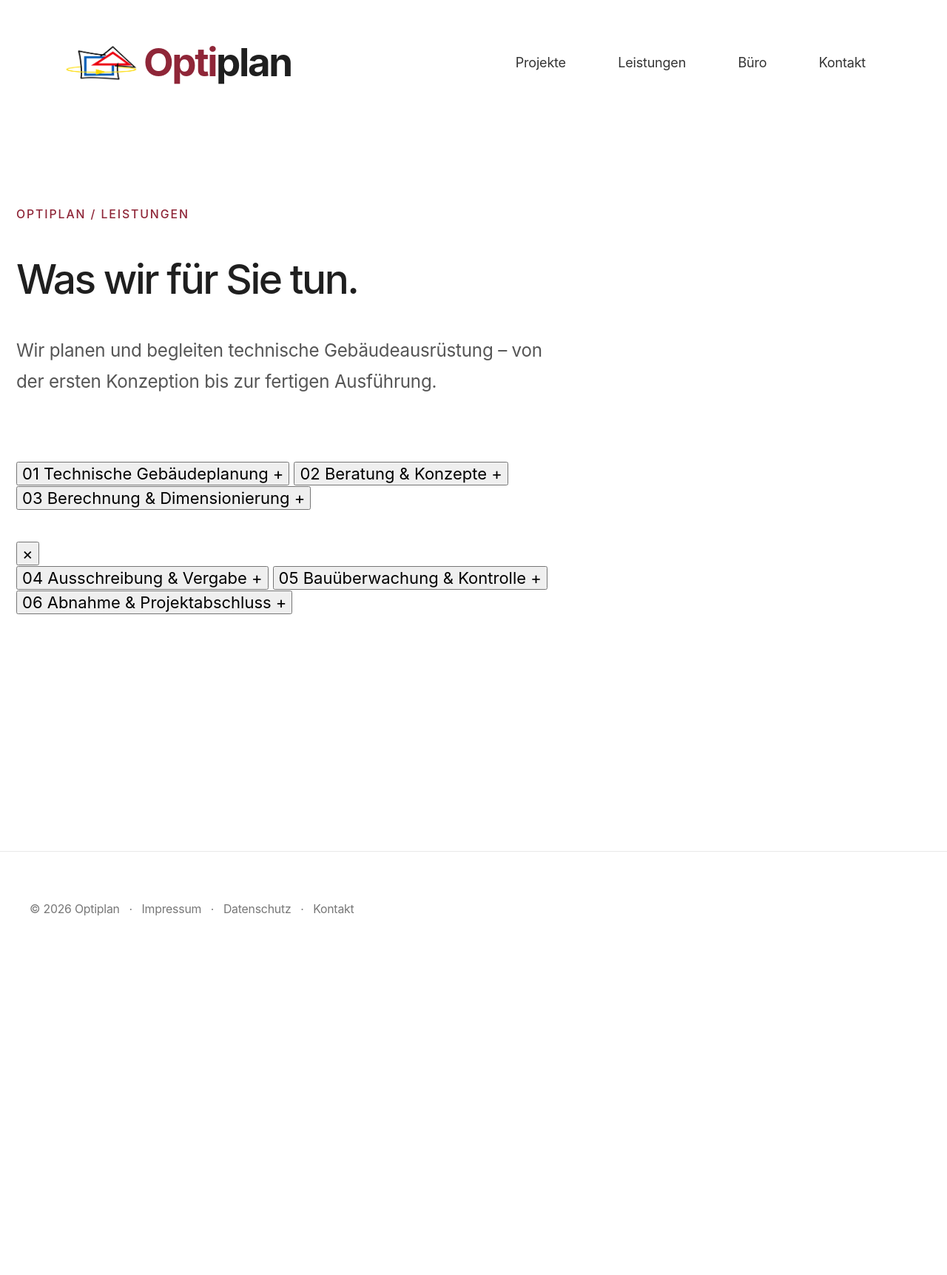
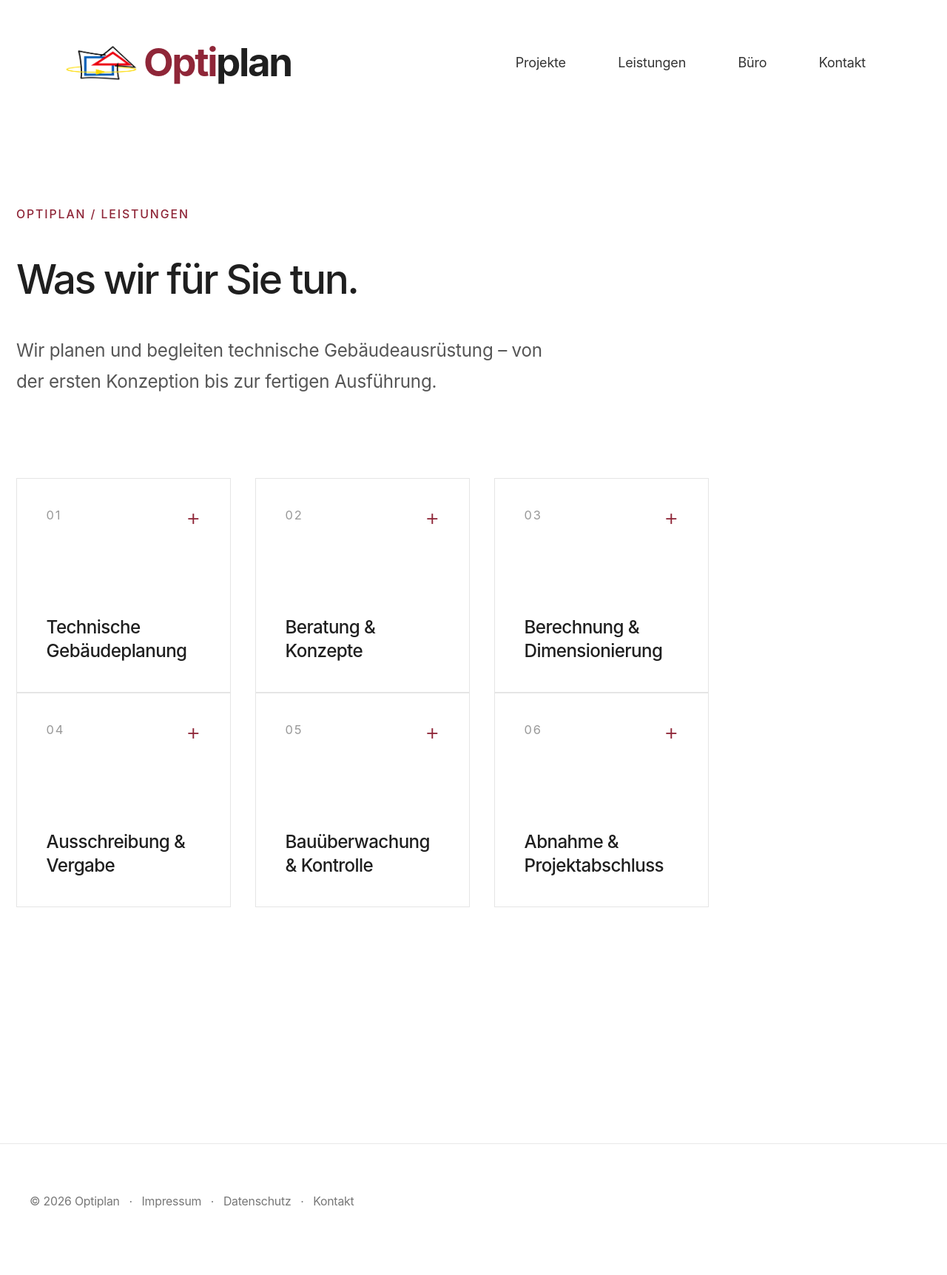
Before and after one commit to gryphiusodenhobler/www.optiplan.at, a Jekyll site: the page built from leistungen.md, in a window 1280 px wide. Shown: the whole page at 74% size. Built offline with Jekyll 4.4.1, drawn with Linux system fonts in a browser that asks for light colours; cached includes are drawn as plain includes; before the commit the page ends 1329 px from its top, so only the background shows below that.

Commit message:
Update optiplan.scss

```diff
--- a/_sass/optiplan.scss
+++ b/_sass/optiplan.scss
@@ -1065,3 +1065,153 @@ body {
   margin-left: auto;
   margin-right: auto;
 }
+/* OPTIPLAN – LEISTUNGSKACHELN */
+
+.optiplan-service-tiles {
+  margin-top: 1rem;
+}
+
+.optiplan-tile-row {
+  display: grid;
+  grid-template-columns: repeat(3, minmax(0, 1fr));
+  gap: 1.5rem;
+}
+
+.optiplan-tile {
+  appearance: none;
+  display: flex;
+  flex-direction: column;
+  align-items: flex-start;
+  justify-content: space-between;
+  position: relative;
+  width: 100%;
+  aspect-ratio: 1 / 1;
+  padding: 1.8rem;
+  border: 1px solid #e5e5e5;
+  border-radius: 0;
+  background: #fff;
+  color: #1f1f1f;
+  text-align: left;
+  font-family: inherit;
+  cursor: pointer;
+  transition: border-color 0.25s ease, background-color 0.25s ease;
+}
+
+.optiplan-tile:hover,
+.optiplan-tile:focus-visible,
+.optiplan-tile.is-active {
+  border-color: #8f2638;
+}
+
+.optiplan-tile:focus-visible {
+  outline: 2px solid #8f2638;
+  outline-offset: 3px;
+}
+
+.optiplan-tile-number {
+  font-size: 0.75rem;
+  color: #999;
+  letter-spacing: 0.1em;
+}
+
+.optiplan-tile-title {
+  display: block;
+  max-width: 95%;
+  font-size: clamp(1.1rem, 1.6vw, 1.45rem);
+  font-weight: 500;
+  line-height: 1.3;
+  letter-spacing: -0.025em;
+}
+
+.optiplan-tile-plus {
+  position: absolute;
+  top: 1.5rem;
+  right: 1.8rem;
+  font-size: 1.4rem;
+  font-weight: 300;
+  color: #8f2638;
+}
+
+.optiplan-tile.is-active .optiplan-tile-plus {
+  transform: rotate(45deg);
+}
+
+/* Textfenster zwischen den Kachelreihen */
+
+.optiplan-service-panel {
+  margin: 1.5rem 0;
+  padding: 2.5rem 0 2.8rem;
+  border-top: 1px solid #8f2638;
+  border-bottom: 1px solid #e5e5e5;
+}
+
+.optiplan-service-panel[hidden] {
+  display: none;
+}
+
+.optiplan-service-panel-header {
+  display: flex;
+  justify-content: space-between;
+  align-items: flex-start;
+  gap: 2rem;
+  margin-bottom: 1.5rem;
+}
+
+.optiplan-service-panel h3 {
+  margin: 0;
+  padding: 0;
+  border: 0;
+  font-size: clamp(1.5rem, 2.4vw, 2rem);
+  font-weight: 500;
+  letter-spacing: -0.035em;
+}
+
+.optiplan-service-panel p {
+  max-width: 760px;
+  margin: 0 0 1rem;
+  color: #555;
+  font-size: 1rem;
+  line-height: 1.75;
+}
+
+.optiplan-service-panel p:last-child {
+  margin-bottom: 0;
+}
+
+.optiplan-service-close {
+  appearance: none;
+  border: 0;
+  background: transparent;
+  color: #777;
+  font-size: 1.8rem;
+  line-height: 1;
+  cursor: pointer;
+}
+
+.optiplan-service-close:hover {
+  color: #8f2638;
+}
+
+/* Smartphone */
+
+@media (max-width: 768px) {
+  .optiplan-tile-row {
+    grid-template-columns: 1fr;
+    gap: 1rem;
+  }
+
+  .optiplan-tile {
+    aspect-ratio: auto;
+    min-height: 180px;
+    padding: 1.5rem;
+  }
+
+  .optiplan-tile-title {
+    font-size: 1.25rem;
+  }
+
+  .optiplan-service-panel {
+    padding: 2rem 0;
+    margin: 1rem 0;
+  }
+}
```
